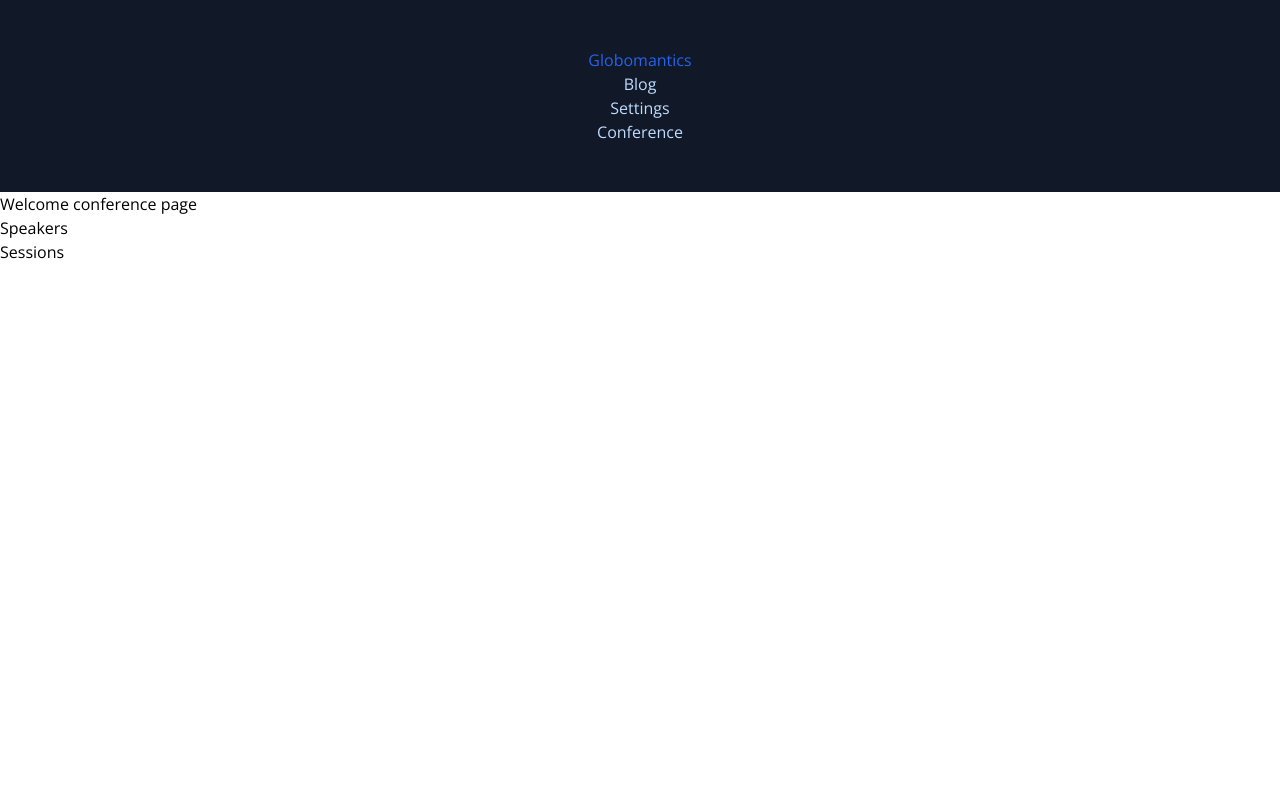
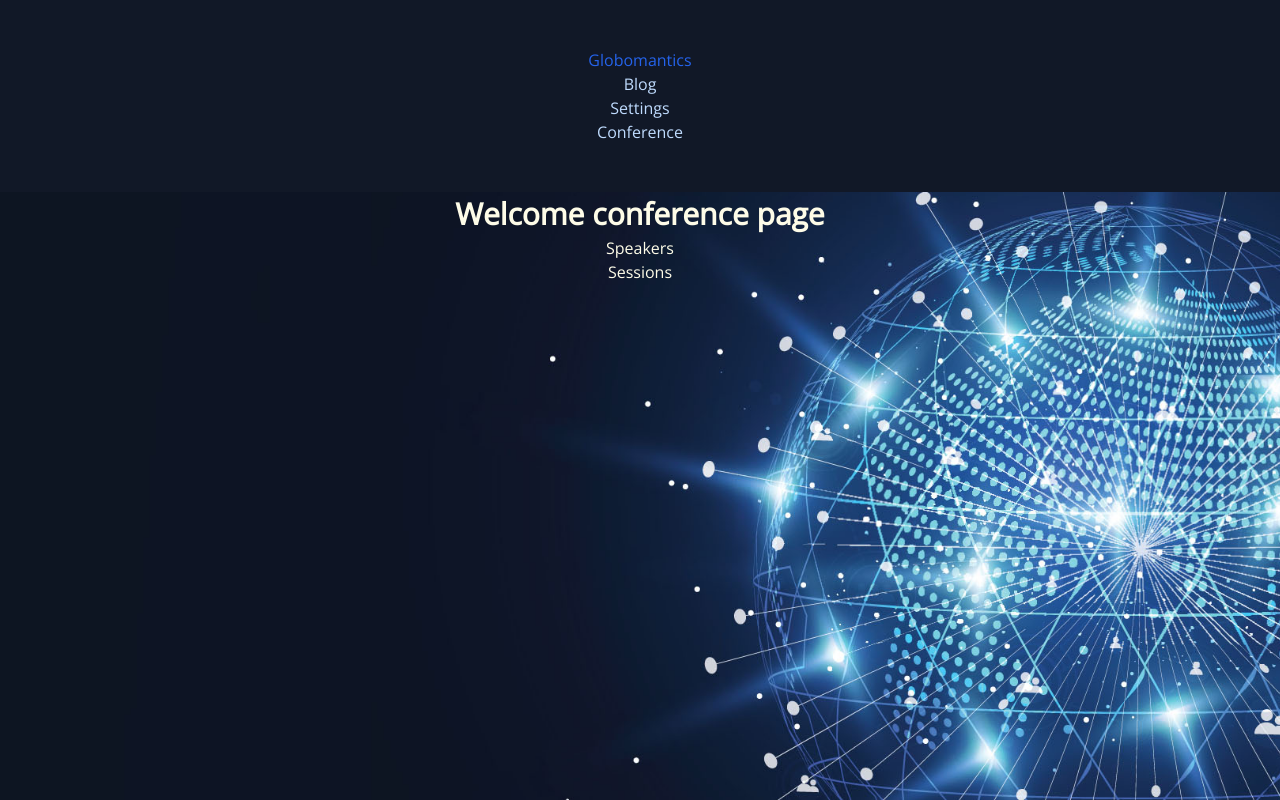
Before and after one commit to MioMauro/Next13-fundamentals-experimental-023, a Next.js app: page /conference in a window 1280 px wide. Built offline with nearby package versions, Linux system fonts and the light colour scheme.

Commit message:
bg-images

```diff
--- a/app/conference/layout.js
+++ b/app/conference/layout.js
@@ -10,7 +10,6 @@ export default function ConferenceLayout({ children }) {
   return (
 
       <section className={openFont.className}>
-
       {children}
       </section>
   )
--- a/app/conference/page.js
+++ b/app/conference/page.js
@@ -1,11 +1,26 @@
 import Link from "next/link"
+import Image from "next/image"
+import ConferencePic from "../../public/media-image-1.jpg"
+
 
 export default function page() {
   return (
     <>
-    <h1>Welcome conference page</h1>
-    <h2><Link href="/conference/speakers">Speakers</Link></h2>
-    <h2><Link href="/conference/sessions">Sessions</Link></h2>
+    <div className="-z-50 fixed top-0 left-0 right-0 w-screen h-screen overflow-hidden">
+    <Image
+    src={ConferencePic}
+    alt="bg-image"
+    quality={100}
+    placeholder="blur"
+    sizes={"100vw"}
+    fill
+    style={{objectFit: "cover",}}
+    />
+    </div>
+
+    <h1 className="p-1 text-yellow-50 text-center text-3xl font-bold">Welcome conference page</h1>
+    <h2 className="text-yellow-50 text-center"><Link href="/conference/speakers">Speakers</Link></h2>
+    <h2 className="text-yellow-50 text-center"><Link href="/conference/sessions">Sessions</Link></h2>
     </>
   )
 }
--- a/app/home/page.js
+++ b/app/home/page.js
@@ -1,9 +1,25 @@
+import Image from "next/image"
+import OurStoryPic from "../../public/home-image-1.jpg"
 
 
 export default function page() {
   return (
     <>
-      <h1>WELCOME TO HOMEPAGE</h1>
+    <div className="-z-50 fixed top-0 left-0 right-0 w-screen h-screen overflow-hidden">
+    <Image
+    src={OurStoryPic}
+    alt="bg-image"
+    quality={100}
+    placeholder="blur"
+    sizes={"100vw"}
+    style={{objectFit: "cover",}}
+    />
+    </div>
+      <h1 className="p-1 text-center text-3xl font-bold">WELCOME TO HOMEPAGE</h1>
+      <p className="text-center text-xl font-bold italic">
+      How we became the farmers of the future,
+      tilling the technology of tomorrow today.
+      </p>
     </>
   )
 }
--- a/app/layout.js
+++ b/app/layout.js
@@ -1,7 +1,6 @@
 import './globals.css'
 import { Open_Sans } from "@next/font/google"
 import NavBar from '@/components/NavBar'
-
 
 const openFont = Open_Sans({
   subsets: ['latin'],
@@ -12,7 +11,7 @@ export default function RootLayout({ children }) {
   return (
     <html lang="en" className={openFont.className}>
       <head />
-      <body>
+      <body className='box-border'>
       <NavBar/>
       {children}
       </body>
```
